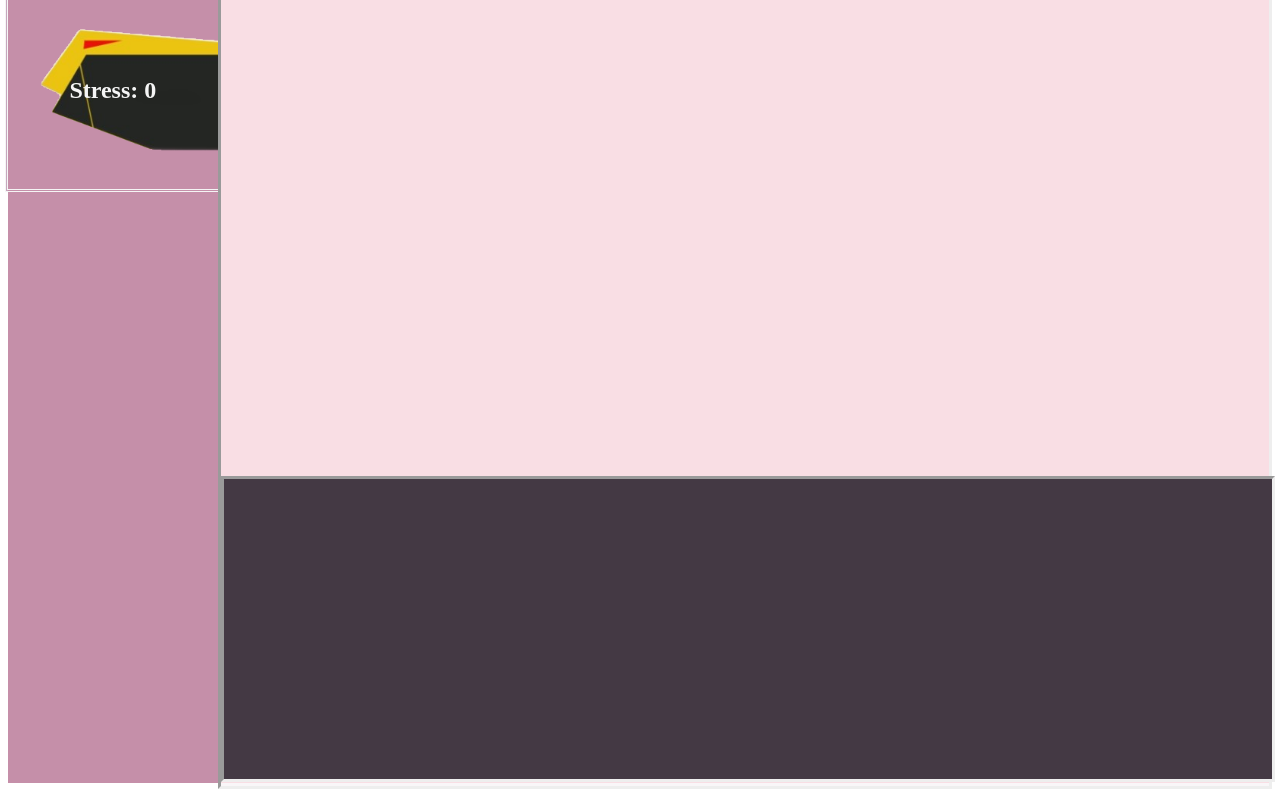
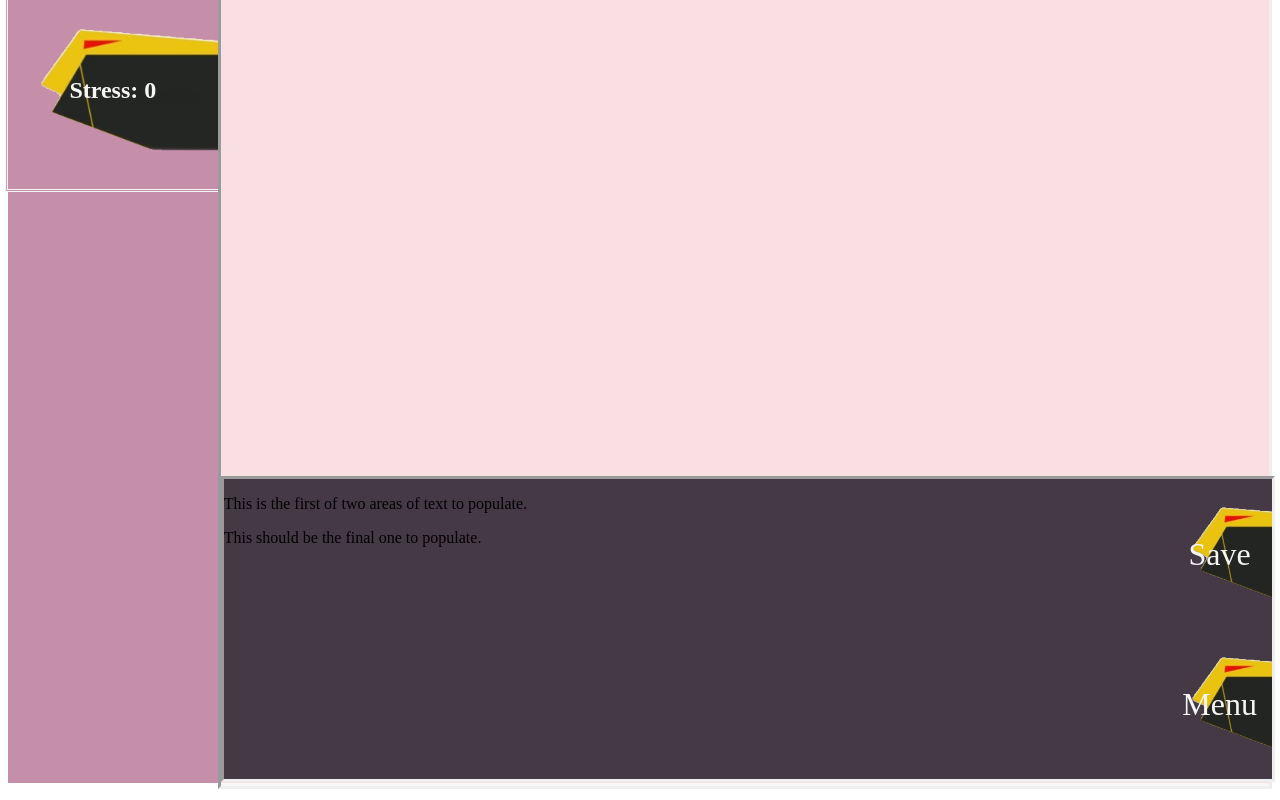
Before and after one commit to TShields21/jQuery-js-webdev, a website with bundled scripts: page index.html in a window 1280 px wide. Shown: the part 425-1225 px from the top of the page. Built offline with nearby package versions, Linux system fonts and the light colour scheme.

Commit message:
Added a scenes.js file to populate the scenes for the game. Working on asynchronous calls to advance the textbox between clicks.

```diff
--- a/index.html
+++ b/index.html
@@ -16,6 +16,12 @@
             </div>
             <div class="main">
                 <div class="textbox">
+                    <div class="text">
+                    </div>
+                    <div class="buttonContainer">
+                        <a class="save" href="save.html">Save</a>
+                        <a class="menu" href="menu.html">Menu</a>
+                    </div>
                 </div>
             </div>
 
--- /dev/null
+++ b/scenes.js
@@ -0,0 +1,15 @@
+export const scenes = [
+{
+    img: "",
+    content: "",
+    textbox: [
+        "This is the first of two areas of text to populate.",
+        "This should be the final one to populate."
+    ]
+
+},
+
+/*{
+
+} */
+];
--- a/script.js
+++ b/script.js
@@ -1,4 +1,5 @@
 import {characterData} from "./character.js";
+import {scenes} from "./scenes.js";
 
 // Populates the html needed for the 'sidebar' area with the character's stats
 const renderStatsSidebar = function(character) {
@@ -18,10 +19,69 @@ const renderStatsSidebar = function(character) {
         `;
 };
 
+// Render the content for the main area
+const renderMainArea = function(scene) {
+
+
+    // return html here that renders the page with the img & text areas from the scenes.js
+    return `
+    <img src="${scene.img}">
+    ${scene.content}
+    `
+};
+
+const renderTextBox = function(sceneText) {
+
+
+    return `<p>${sceneText}</p>`
+
+};
+
+
+// implement listener for when the save button is pressed to change the content of the main area
+
+const handleSaveButton = function(event) {
+
+};
+
+
+
+// implement listener for when the cancel button is pressed to change the content of the main area
+const handleCancelButton = function(event) {
+
+};
+
+
 const loadStatsIntoDOM = function(character) {
     const $side = $('.side');
     var bar =  renderStatsSidebar(character);
     $side.append(bar);
+
+    // Listener for the save button
+    const $root = $('.container');
+    $root.on("click", ".save", handleSaveButton);
+
+    // Listener for the cancel button
+    $root.on("click", ".cancel", handleCancelButton);
+
+    const $main = $('.main');
+    const $textarea = $('.text');
+    const $textbox = $('.textbox');
+
+    scenes.forEach(scene => {
+        $main.append(renderMainArea(scene));
+        // Renders the text for every scene, proceeding through dialogue whenever the textbox is clicked
+        scene.textbox.forEach(text => {
+            $textarea.append(renderTextBox(text));
+            // WRITE CODE FOR THE LOOP TO WAIT FOR THIS FUNCTION BEFORE IT CONTINUES
+                $textarea.on("click", function() {
+                    $textarea.empty();
+                })
+
+
+        });
+    });
+
 };
 
 $(function() {
--- a/styles.css
+++ b/styles.css
@@ -13,13 +13,14 @@
     align-items: center;
 }
 
+
 .box {
     background-color: rgba(161, 112, 149, 0.616);
     border-style: double;
     background-image: url(./images/stat-background.png);
     background-repeat: no-repeat;
     background-size: cover;
-    color: whitesmoke;
+    color: rgb(245, 245, 245);
     display: flex;
     justify-content: center;
     align-items: center;
@@ -46,5 +47,42 @@
     background-color: rgb(68, 57, 68);
     margin-top: 890px;
     border-style: inset;
+    display: flex;
+    justify-content: space-between;
 
 }
+
+.text {
+    height: 250px;
+    width: 70%;
+}
+
+.buttonContainer {
+    display: flex;
+    flex-direction: column;
+    align-items: flex-end;
+    width: 10%;
+}
+
+a {
+    display: flex;
+    justify-content: center;
+    align-items: center;
+    color: rgb(245, 245, 245);
+    font-size: 2rem;
+    height: 150px;
+    width: 100%;
+    text-decoration: none;
+    background-image: url(./images/stat-background.png);
+    background-repeat: no-repeat;
+    background-size: cover;
+}
+
+a:hover {
+    transform: scale(1.2);
+}
+
+img {
+    background-repeat: no-repeat;
+    background-size: cover;
+}
```
Also changed, not shown: README.md.
